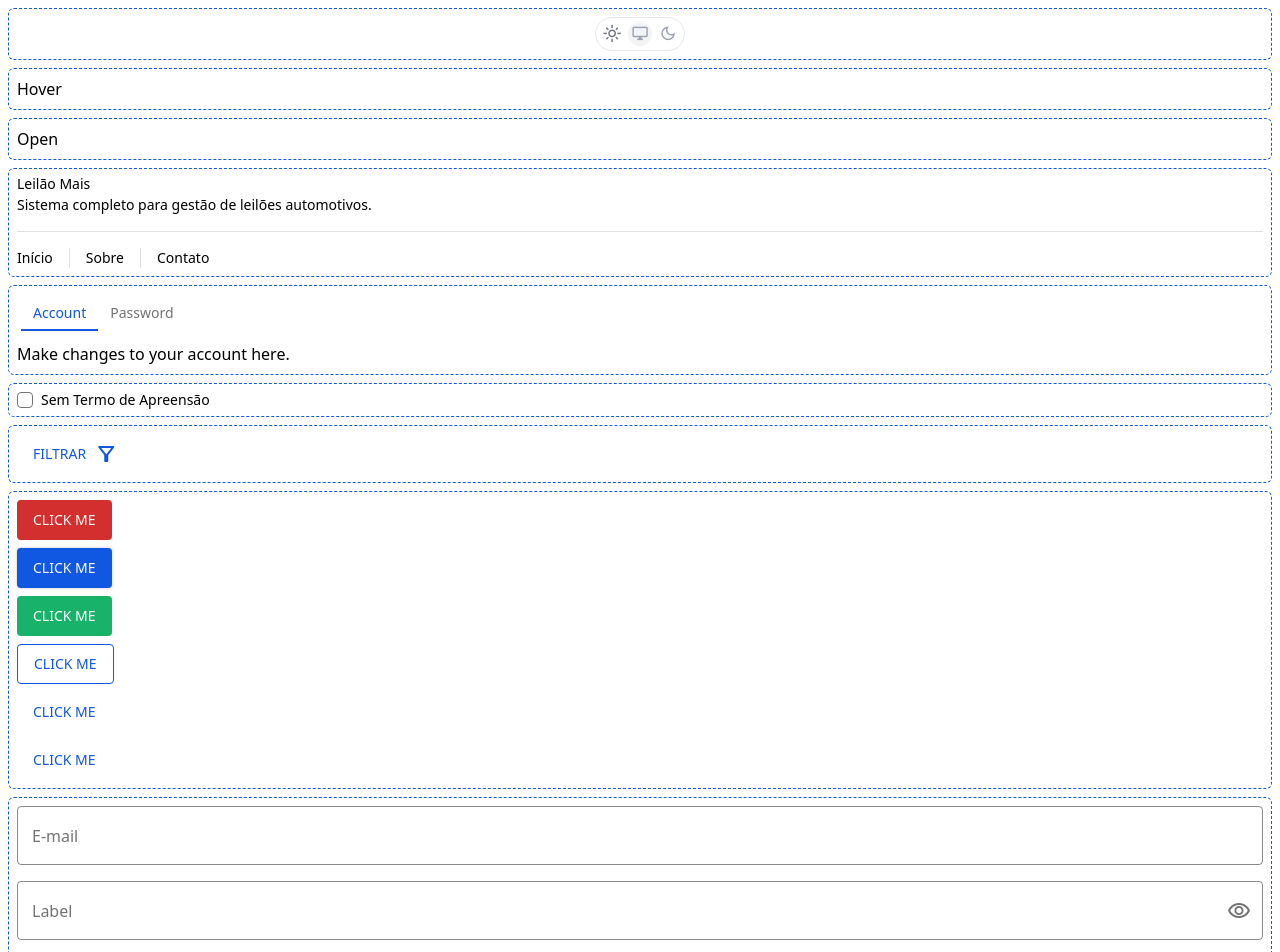
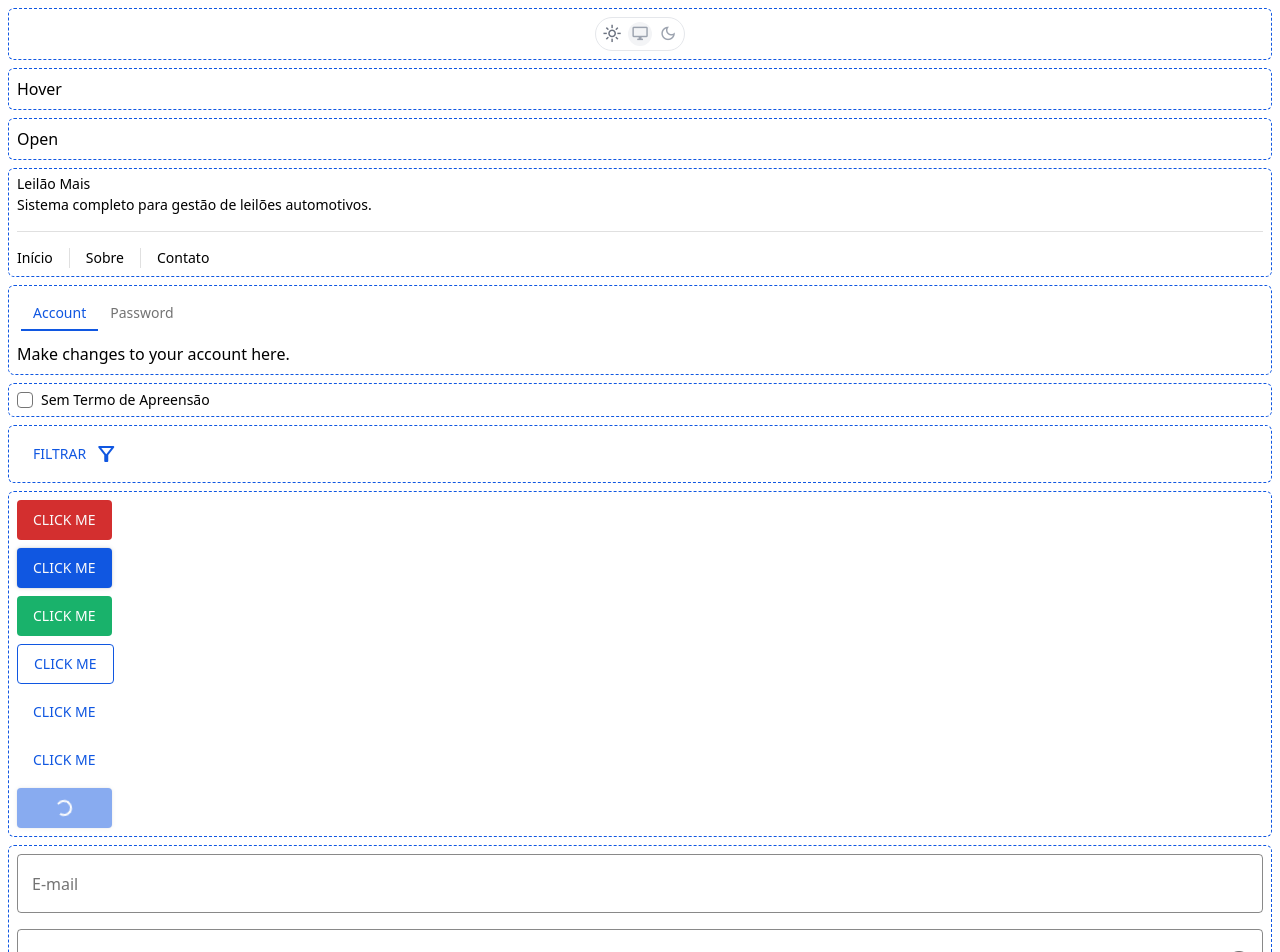
Before and after one commit to FoxInspire/leilao-mais-frontend, a Next.js app: page / in a window 1280 px wide. Shown: the top 952 px of the page. Built offline with nearby package versions, Linux system fonts and the light colour scheme.

Commit message:
feat: implemented loading props to loading button

```diff
--- a/src/app/page.tsx
+++ b/src/app/page.tsx
@@ -131,6 +131,7 @@ export default function Home() {
             <Button variant="outline">Click me</Button>
             <Button variant="ghost">Click me</Button>
             <Button variant="link">Click me</Button>
+            <Button loading>Click me</Button>
          </div>
          <div className="m-2 rounded-md p-2 border space-y-4 border-primary-default border-dashed">
             <Input label="E-mail" placeholder="Placeholder" type="text" />
--- a/src/components/ui/button.tsx
+++ b/src/components/ui/button.tsx
@@ -34,24 +34,41 @@ const buttonVariants = cva(
    }
 )
 
+const Button = React.forwardRef<HTMLButtonElement, ButtonProps>(
+   (
+      { className, variant, size, asChild = false, loading = false, ...props },
+      ref
+   ) => {
+      const Comp = asChild ? Slot : 'button'
+
+      return (
+         <Comp
+            className={cn(
+               buttonVariants({ variant, size, className }),
+               loading && 'cursor-wait'
+            )}
+            disabled={loading || props.disabled}
+            ref={ref}
+            {...props}
+         >
+            <div className="relative">
+               <span className={cn(loading && 'invisible')}>{props.children}</span>
+               {loading && (
+                  <span className="loader absolute left-1/2 top-1/2 -translate-x-1/2 -translate-y-1/2 animation-spin" />
+               )}
+            </div>
+         </Comp>
+      )
+   }
+)
+
 export interface ButtonProps
    extends React.ButtonHTMLAttributes<HTMLButtonElement>,
       VariantProps<typeof buttonVariants> {
    asChild?: boolean
+   loading?: boolean
 }
 
-const Button = React.forwardRef<HTMLButtonElement, ButtonProps>(
-   ({ className, variant, size, asChild = false, ...props }, ref) => {
-      const Comp = asChild ? Slot : 'button'
-      return (
-         <Comp
-            className={cn(buttonVariants({ variant, size, className }))}
-            ref={ref}
-            {...props}
-         />
-      )
-   }
-)
 Button.displayName = 'Button'
 
 export { Button, buttonVariants }
--- a/src/styles/globals.css
+++ b/src/styles/globals.css
@@ -121,3 +121,28 @@ input {
 .filled {
    font-variation-settings: 'FILL' 1, 'wght' 400, 'GRAD' 0, 'opsz' 24;
 }
+
+@layer components {
+   .loader {
+      border-top: 2px solid currentColor;
+      border-left: 2px solid currentColor;
+      border-bottom: 2px solid currentColor;
+      border-right: 2px solid transparent;
+      width: 16px;
+      height: 16px;
+      border-radius: 50%;
+   }
+
+   .animation-spin {
+      animation: spin 0.75s linear infinite;
+   }
+
+   @keyframes spin {
+      from {
+         transform: translate(-50%, -50%) rotate(0deg);
+      }
+      to {
+         transform: translate(-50%, -50%) rotate(360deg);
+      }
+   }
+}
```
Also changed, not shown: src/components/ui/sidebar.tsx (+137 -21 lines).
